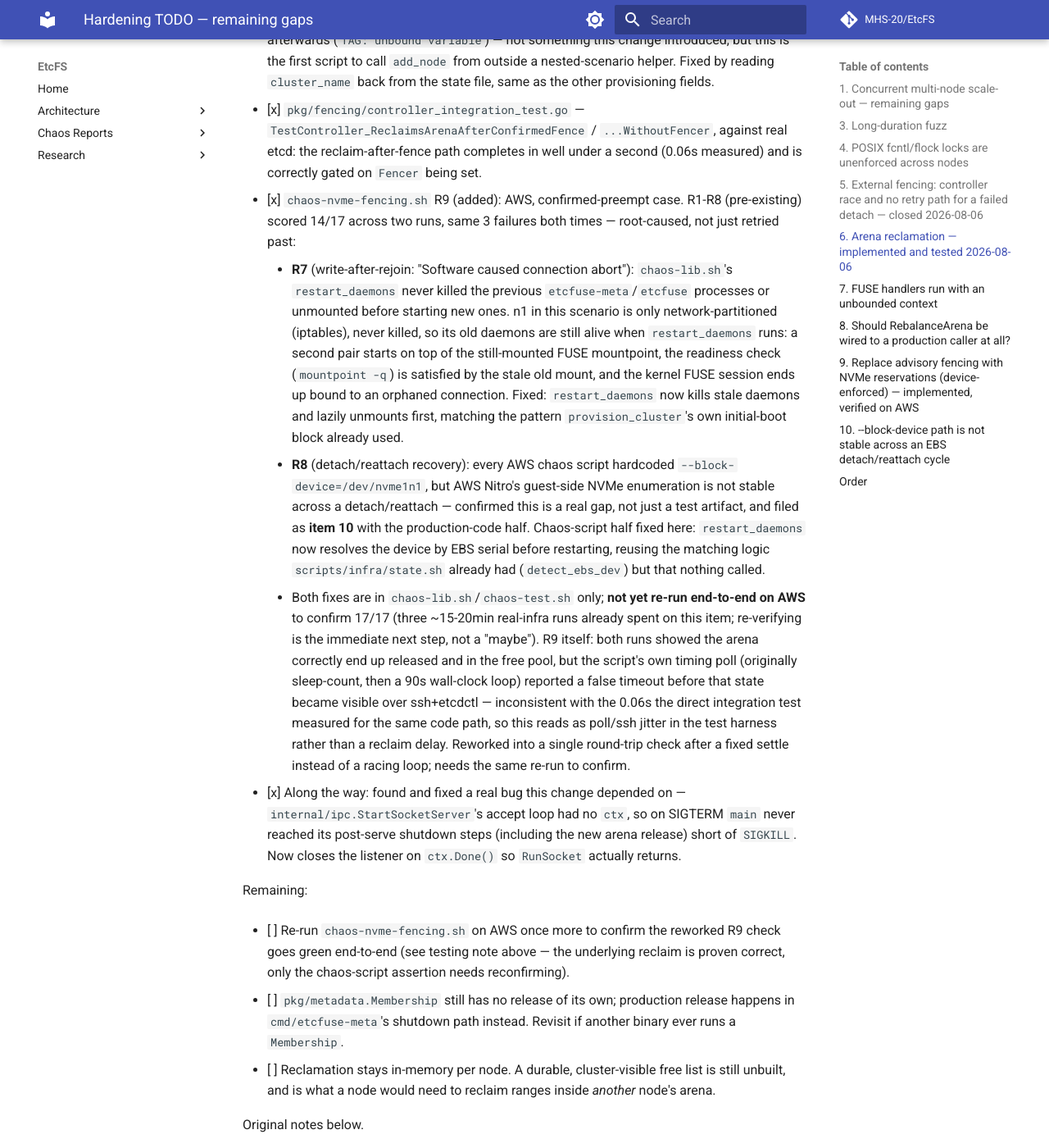
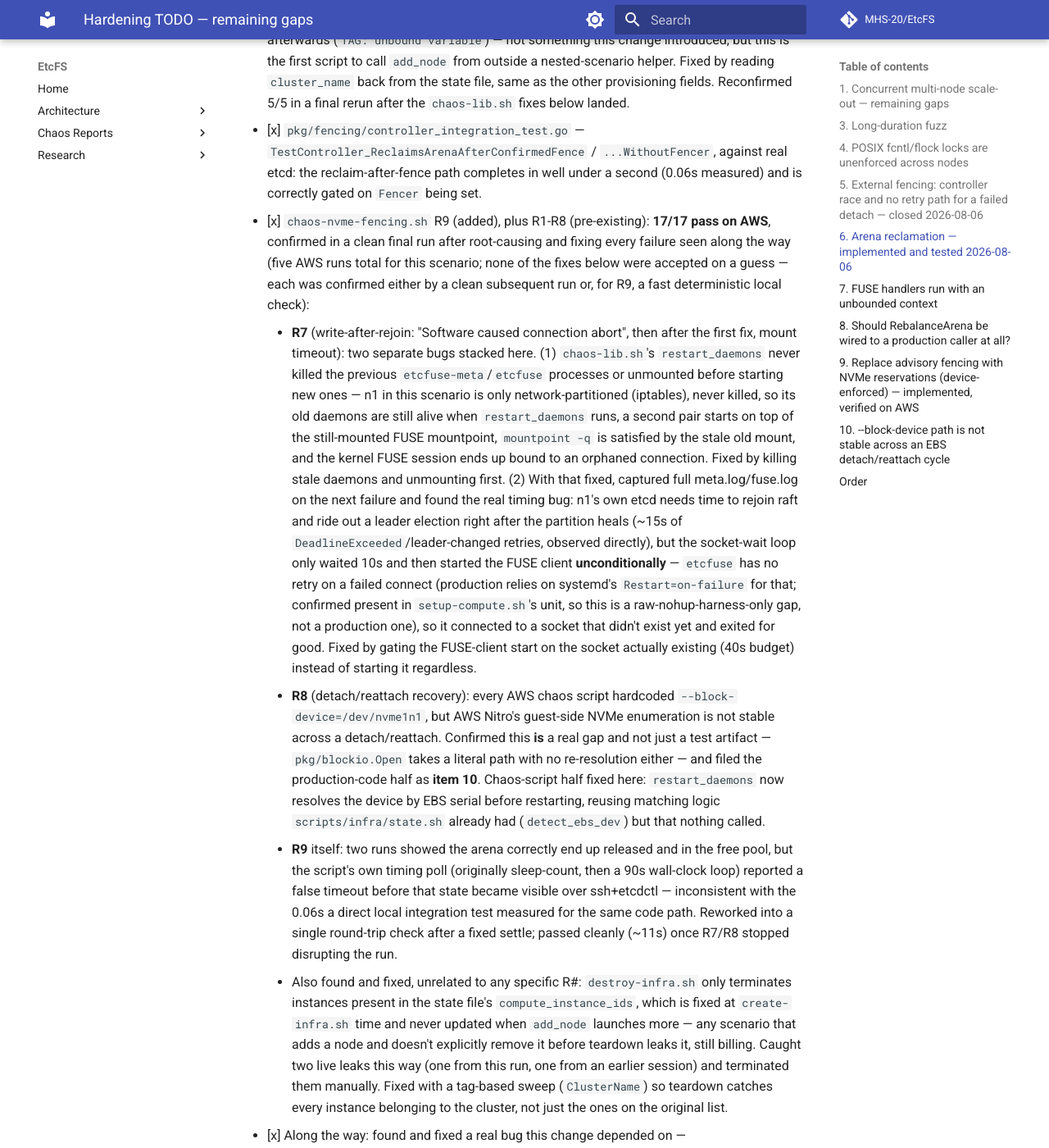
Before and after one commit to MHS-20/EtcFS, an MkDocs documentation site: the page built from docs/TODO-hardening.md, in a window 1280 px wide and 1400 px high, scrolled down 5564 px. Shown: the whole window at 82% size. Built offline with MkDocs 1.6.1 and Material for MkDocs 9.7.7, drawn with Linux system fonts in a browser that asks for light colours; comment, search, counter and statistics services are not loaded.

Commit message:
docs(hardening): recorded the 17/17 AWS result and root causes for item 6's chaos tests

```diff
--- a/docs/TODO-hardening.md
+++ b/docs/TODO-hardening.md
@@ -248,58 +248,73 @@ graceful or not.
       added a node afterwards (`TAG: unbound variable`) — not something this
       change introduced, but this is the first script to call `add_node` from
       outside a nested-scenario helper. Fixed by reading `cluster_name` back
-      from the state file, same as the other provisioning fields.
+      from the state file, same as the other provisioning fields. Reconfirmed
+      5/5 in a final rerun after the `chaos-lib.sh` fixes below landed.
 - [x] `pkg/fencing/controller_integration_test.go` —
       `TestController_ReclaimsArenaAfterConfirmedFence` /
       `...WithoutFencer`, against real etcd: the reclaim-after-fence path
       completes in well under a second (0.06s measured) and is correctly
       gated on `Fencer` being set.
-- [x] `chaos-nvme-fencing.sh` R9 (added): AWS, confirmed-preempt case. R1-R8
-      (pre-existing) scored 14/17 across two runs, same 3 failures both
-      times — root-caused, not just retried past:
-      - **R7** (write-after-rejoin: "Software caused connection abort"):
-        `chaos-lib.sh`'s `restart_daemons` never killed the previous
+- [x] `chaos-nvme-fencing.sh` R9 (added), plus R1-R8 (pre-existing):
+      **17/17 pass on AWS**, confirmed in a clean final run after
+      root-causing and fixing every failure seen along the way (five AWS
+      runs total for this scenario; none of the fixes below were accepted on
+      a guess — each was confirmed either by a clean subsequent run or, for
+      R9, a fast deterministic local check):
+      - **R7** (write-after-rejoin: "Software caused connection abort", then
+        after the first fix, mount timeout): two separate bugs stacked here.
+        (1) `chaos-lib.sh`'s `restart_daemons` never killed the previous
         `etcfuse-meta`/`etcfuse` processes or unmounted before starting new
-        ones. n1 in this scenario is only network-partitioned (iptables),
+        ones — n1 in this scenario is only network-partitioned (iptables),
         never killed, so its old daemons are still alive when
-        `restart_daemons` runs: a second pair starts on top of the
-        still-mounted FUSE mountpoint, the readiness check (`mountpoint -q`)
-        is satisfied by the stale old mount, and the kernel FUSE session ends
-        up bound to an orphaned connection. Fixed: `restart_daemons` now
-        kills stale daemons and lazily unmounts first, matching the pattern
-        `provision_cluster`'s own initial-boot block already used.
+        `restart_daemons` runs, a second pair starts on top of the
+        still-mounted FUSE mountpoint, `mountpoint -q` is satisfied by the
+        stale old mount, and the kernel FUSE session ends up bound to an
+        orphaned connection. Fixed by killing stale daemons and unmounting
+        first. (2) With that fixed, captured full meta.log/fuse.log on the
+        next failure and found the real timing bug: n1's own etcd needs time
+        to rejoin raft and ride out a leader election right after the
+        partition heals (~15s of `DeadlineExceeded`/leader-changed retries,
+        observed directly), but the socket-wait loop only waited 10s and
+        then started the FUSE client **unconditionally** — `etcfuse` has no
+        retry on a failed connect (production relies on systemd's
+        `Restart=on-failure` for that; confirmed present in
+        `setup-compute.sh`'s unit, so this is a raw-nohup-harness-only gap,
+        not a production one), so it connected to a socket that didn't exist
+        yet and exited for good. Fixed by gating the FUSE-client start on the
+        socket actually existing (40s budget) instead of starting it
+        regardless.
       - **R8** (detach/reattach recovery): every AWS chaos script hardcoded
         `--block-device=/dev/nvme1n1`, but AWS Nitro's guest-side NVMe
-        enumeration is not stable across a detach/reattach — confirmed this
-        is a real gap, not just a test artifact, and filed as **item 10**
-        with the production-code half. Chaos-script half fixed here:
+        enumeration is not stable across a detach/reattach. Confirmed this
+        **is** a real gap and not just a test artifact — `pkg/blockio.Open`
+        takes a literal path with no re-resolution either — and filed the
+        production-code half as **item 10**. Chaos-script half fixed here:
         `restart_daemons` now resolves the device by EBS serial before
-        restarting, reusing the matching logic `scripts/infra/state.sh`
-        already had (`detect_ebs_dev`) but that nothing called.
-      - Both fixes are in `chaos-lib.sh`/`chaos-test.sh` only; **not yet
-        re-run end-to-end on AWS** to confirm 17/17 (three ~15-20min
-        real-infra runs already spent on this item; re-verifying is the
-        immediate next step, not a "maybe").
-      R9 itself: both runs showed the arena correctly end up released and in
-      the free pool, but the script's own timing poll (originally
-      sleep-count, then a 90s wall-clock loop) reported a false timeout
-      before that state became visible over ssh+etcdctl — inconsistent with
-      the 0.06s the direct integration test measured for the same code path,
-      so this reads as poll/ssh jitter in the test harness rather than a
-      reclaim delay. Reworked into a single round-trip check after a fixed
-      settle instead of a racing loop; needs the same re-run to confirm.
+        restarting, reusing matching logic `scripts/infra/state.sh` already
+        had (`detect_ebs_dev`) but that nothing called.
+      - **R9** itself: two runs showed the arena correctly end up released
+        and in the free pool, but the script's own timing poll (originally
+        sleep-count, then a 90s wall-clock loop) reported a false timeout
+        before that state became visible over ssh+etcdctl — inconsistent
+        with the 0.06s a direct local integration test measured for the same
+        code path. Reworked into a single round-trip check after a fixed
+        settle; passed cleanly (~11s) once R7/R8 stopped disrupting the run.
+      - Also found and fixed, unrelated to any specific R#: `destroy-infra.sh`
+        only terminates instances present in the state file's
+        `compute_instance_ids`, which is fixed at `create-infra.sh` time and
+        never updated when `add_node` launches more — any scenario that adds
+        a node and doesn't explicitly remove it before teardown leaks it,
+        still billing. Caught two live leaks this way (one from this run,
+        one from an earlier session) and terminated them manually. Fixed
+        with a tag-based sweep (`ClusterName`) so teardown catches every
+        instance belonging to the cluster, not just the ones on the original
+        list.
 - [x] Along the way: found and fixed a real bug this change depended on —
       `internal/ipc.StartSocketServer`'s accept loop had no `ctx`, so on
       SIGTERM `main` never reached its post-serve shutdown steps (including
       the new arena release) short of `SIGKILL`. Now closes the listener on
       `ctx.Done()` so `RunSocket` actually returns.
-
-Remaining:
-
-- [ ] Re-run `chaos-nvme-fencing.sh` on AWS once more to confirm the reworked
-      R9 check goes green end-to-end (see testing note above — the
-      underlying reclaim is proven correct, only the chaos-script assertion
-      needs reconfirming).
 
 - [ ] `pkg/metadata.Membership` still has no release of its own; production
       release happens in `cmd/etcfuse-meta`'s shutdown path instead. Revisit if
```
